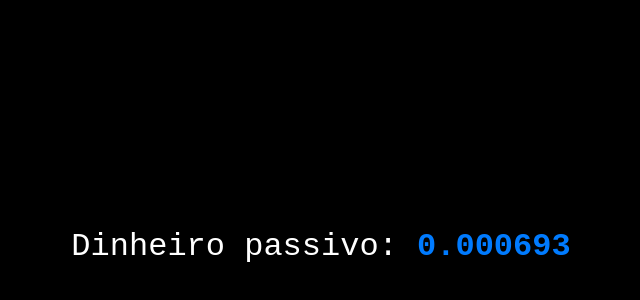
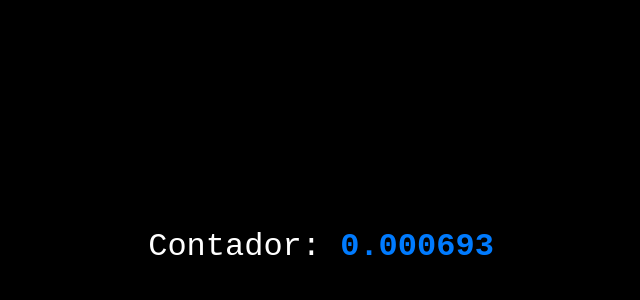
Before and after one commit to igorv1882/contador, a plain HTML site: page index.html in a window 1280 px wide. Shown: the part 154-454 px from the top of the page, without its empty margins (319-959 px from the left). Drawn offline with Linux system fonts and the light colour scheme.

Commit message:
Change label from 'Dinheiro passivo' to 'Contador'

```diff
--- a/index.html
+++ b/index.html
@@ -20,7 +20,7 @@
 </head>
 <body>
 
-    <div>Dinheiro passivo: <span id="counter">0.000000</span></div>
+    <div>Contador: <span id="counter">0.000000</span></div>
 
     <script>
         const ratePerSecond = 0.000139;
```
